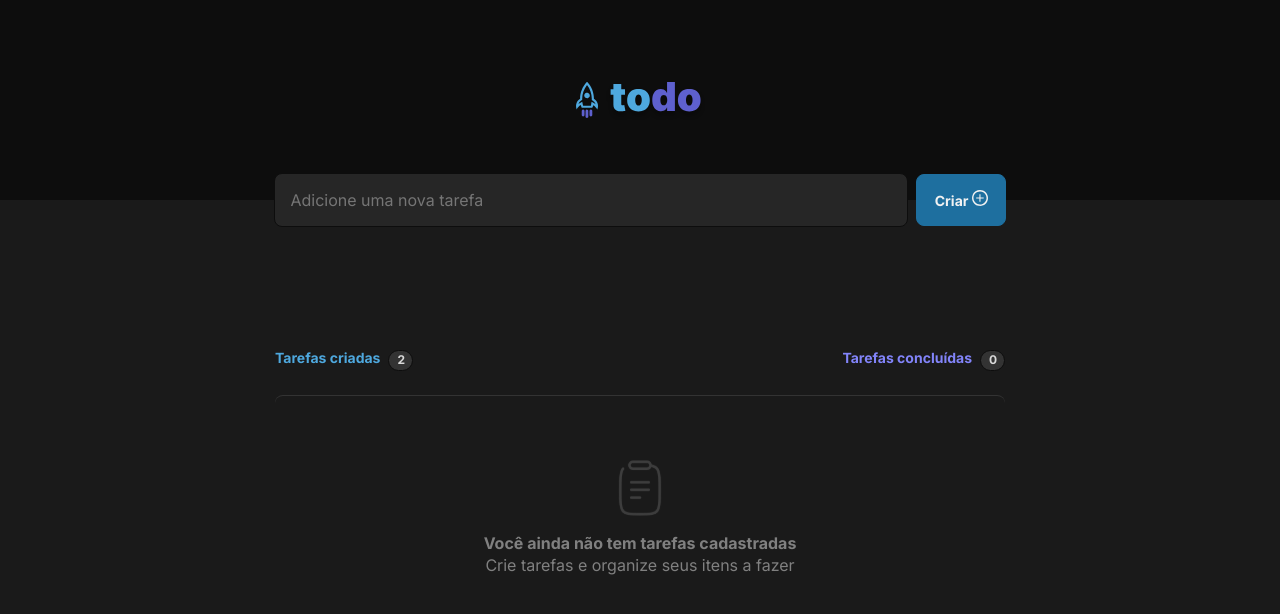
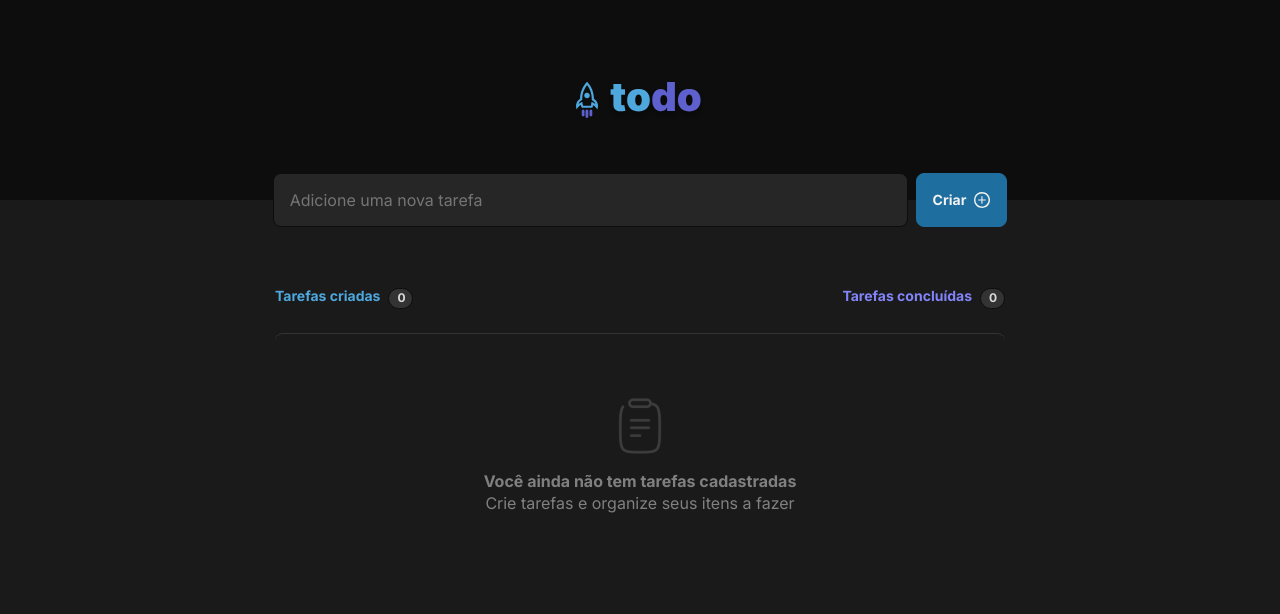
Before and after one commit to karolayneataide/toDo, a React (Vite) app: page / in a window 1280 px wide. Shown: the top 614 px of the page. Built offline with nearby package versions, Linux system fonts and the light colour scheme.

Commit message:
add improve emptyList, and add styles to FullList, and TaskList

```diff
--- a/src/App.jsx
+++ b/src/App.jsx
@@ -1,14 +1,17 @@
+import { useState } from "react";
 import { Header } from "./components/Header/Header";
 import { NewTask } from "./components/NewTask/NewTask";
 import { TaskList } from "./components/TaskList/TaskList";
 import "./styles/global.module.css";
 
 function App() {
+  const [tasks, setTasks] = useState("");
+
   return (
     <div>
       <Header />
-      <NewTask />
-      <TaskList />
+      <NewTask setTasks={setTasks} />
+      <TaskList tasks={tasks} />
     </div>
   );
 }
--- /dev/null
+++ b/src/components/FullList/FullList.jsx
@@ -0,0 +1,18 @@
+import styles from "../FullList/FullList.module.css";
+import Trash from "../../assets/trash.svg";
+
+export function FullList({ tasks, onRemoveTask }) {
+  return (
+    <div className={styles.fullList}>
+      {tasks.map((task, index) => (
+        <div className={styles.checkbox} key={index}>
+          <input type="checkbox" id="ckecked" name="itemList" value="taskDid" />
+          <label for="checked">{task}</label>
+          <button type="submit">
+            <img src={Trash} />
+          </button>
+        </div>
+      ))}
+    </div>
+  );
+}
--- /dev/null
+++ b/src/components/FullList/FullList.module.css
@@ -0,0 +1,42 @@
+.fullList {
+  display: flex;
+  flex-direction: column;
+  gap: 12px;
+  margin-top: 24px;
+}
+
+.checkbox {
+  display: flex;
+  flex-direction: row;
+  align-items: center;
+  border-radius: 8px;
+  gap: 8px;
+  padding: 16px;
+  background: var(--gray-500);
+  border: 1px solid var(--gray-400);
+}
+
+.checkbox label {
+  color: var(--gray-100);
+  justify-content: flex-start;
+}
+
+.checkbox input {
+  justify-content: flex-start;
+  /* border-radius: 50%; */
+  /* border: 1px solid var(--blue-100); */
+}
+
+.checkbox button {
+  background: var(--gray-500);
+  border: none;
+  display: flex;
+  justify-content: flex-end;
+  cursor: pointer;
+}
+
+.checkbox img {
+  width: 12.48px;
+  background: var(--gray-500);
+  color: var(--gray-300);
+}
--- a/src/components/NewTask/NewTask.jsx
+++ b/src/components/NewTask/NewTask.jsx
@@ -10,7 +10,7 @@ export function NewTask() {
         type="text"
       />
       <button className={styles.button}>
-        <text>Criar</text> <img src={vector} alt="Símbolo de adição" />
+        <span>Criar</span> <img src={vector} alt="Símbolo de adição" />
       </button>
     </div>
   );
--- a/src/components/NewTask/NewTask.module.css
+++ b/src/components/NewTask/NewTask.module.css
@@ -24,15 +24,22 @@
 }
 
 .button {
-  height: 52px;
-  width: 90px;
+  display: flex;
+  justify-content: center;
+  align-items: center;
+  cursor: pointer;
+  padding: 16px;
   border: 1px solid var(--blue-200);
   border-radius: 8px;
   background: var(--blue-200);
   gap: 8px;
 }
 
-.button text {
+.button:hover {
+  background: var(--blue-100);
+}
+
+.button span {
   font-size: 14px;
   font-weight: 700;
   line-height: 19.6px;
--- a/src/components/TaskList/TaskList.jsx
+++ b/src/components/TaskList/TaskList.jsx
@@ -1,14 +1,15 @@
 import styles from "../TaskList/TaskList.module.css";
 import { EmptyList } from "../EmptyList/EmptyList";
+import { FullList } from "../FullList/FullList";
 
-export function TaskList() {
+export function TaskList({ tasks = ["Nota de exemplo"] }) {
   return (
     <div className={styles.container}>
       <div className={styles.boxSize}>
         <div className={styles.wrapper}>
           <div className={styles.box}>
             <div className={styles.createdTask}>Tarefas criadas</div>
-            <div className={styles.counter}>2</div>
+            <div className={styles.counter}>{tasks.length}</div>
           </div>
           <div className={styles.box}>
             <div className={styles.completeTask}>Tarefas concluídas</div>
@@ -16,7 +17,7 @@ export function TaskList() {
           </div>
         </div>
         <div>
-          <EmptyList />
+          {tasks.length === 0 ? <EmptyList /> : <FullList tasks={tasks} />}
         </div>
       </div>
     </div>
--- a/src/components/TaskList/TaskList.module.css
+++ b/src/components/TaskList/TaskList.module.css
@@ -1,7 +1,7 @@
 .container {
   display: flex;
   justify-content: center;
-  margin-top: 9.4rem;
+  margin-top: 5.5rem;
 }
 
 .boxSize {
```
Also changed, not shown: src/assets/trash.svg (added).
